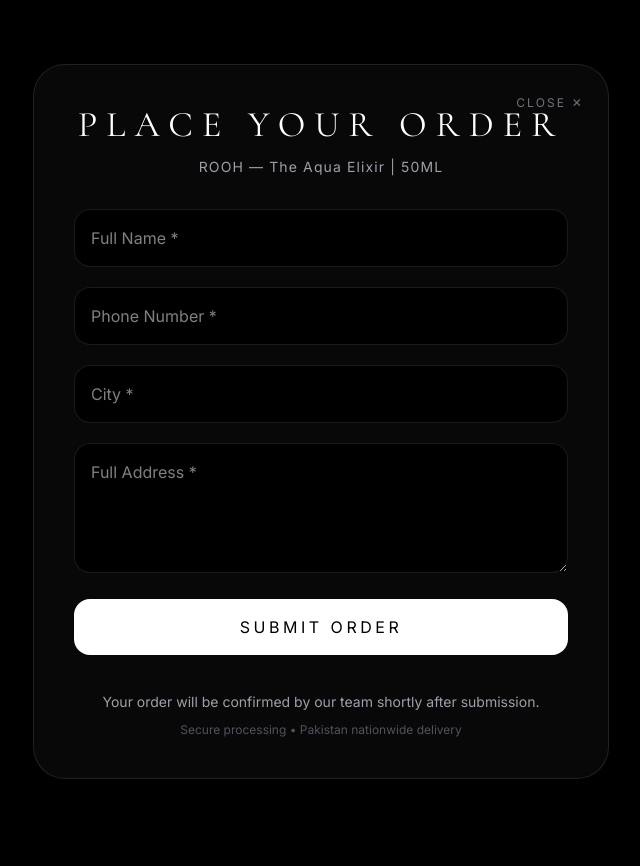
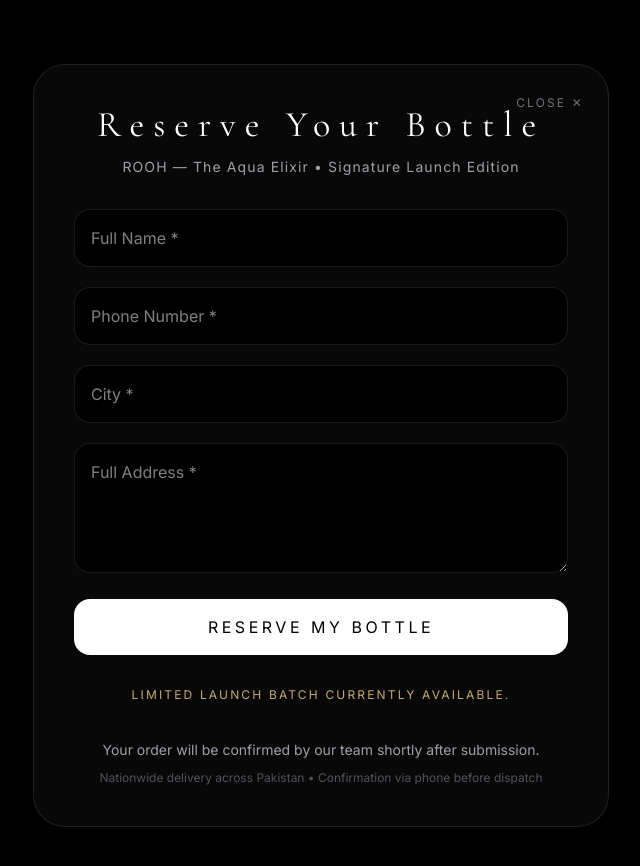
Before and after one commit to Auksaf/auksaf, a Next.js app: page /order in a window 1280 px wide. Shown: the top 866 px of the page, without its empty margins (319-959 px from the left). Before the commit the page ends 843 px from the top, so only its background shows below. Built offline with nearby package versions, Linux system fonts and the light colour scheme.

Commit message:
Refine luxury order UX and messaging

```diff
--- a/app/order/page.tsx
+++ b/app/order/page.tsx
@@ -81,17 +81,19 @@
         </div>
 
         <h1 className="text-3xl md:text-4xl tracking-[0.25em] text-center">
-          PLACE YOUR ORDER
+          Reserve Your Bottle
         </h1>
 
         <p className="text-zinc-400 text-sm text-center mt-3 mb-8 tracking-[0.08em]">
-          ROOH — The Aqua Elixir | 50ML
+          ROOH — The Aqua Elixir • Signature Launch Edition
         </p>
 
         {/* SUCCESS MESSAGE */}
         {success && (
           <div className="mb-6 p-4 rounded-2xl border border-green-500/30 bg-green-500/10 text-green-300 text-center text-sm">
-            🎉 Order submitted successfully!
+            🎉 Your ROOH bottle has been reserved successfully.
+
+Our team will contact you shortly to confirm your order.
             <br />
 
             <span className="text-white/70">
@@ -140,8 +142,12 @@
             disabled={loading}
             className="w-full bg-white text-black py-4 rounded-2xl uppercase tracking-[0.22em] hover:bg-zinc-200 transition disabled:opacity-50 disabled:cursor-not-allowed"
           >
-            {loading ? "Processing Order..." : "Submit Order"}
+            {loading ? "Reserving Your Bottle..." : "Reserve My Bottle"}
           </button>
+
+          <p className="text-center text-xs text-[#c6a972] tracking-[0.18em] uppercase mt-3">
+  Limited launch batch currently available.
+</p>
 
           <div className="pt-4 text-center space-y-2">
 
@@ -150,7 +156,7 @@
             </p>
 
             <p className="text-xs text-zinc-600">
-              Secure processing • Pakistan nationwide delivery
+              Nationwide delivery across Pakistan • Confirmation via phone before dispatch
             </p>
 
           </div>
```
